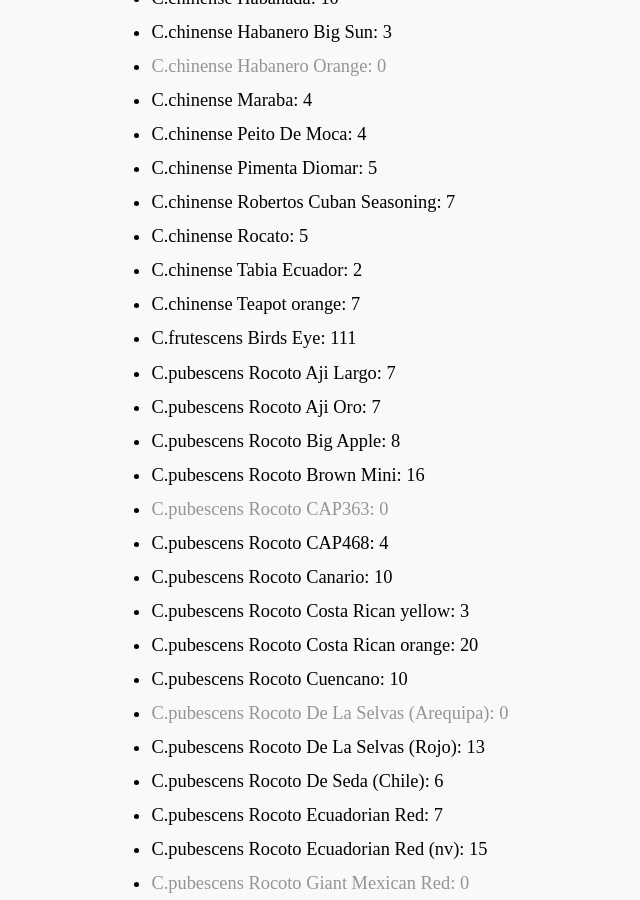
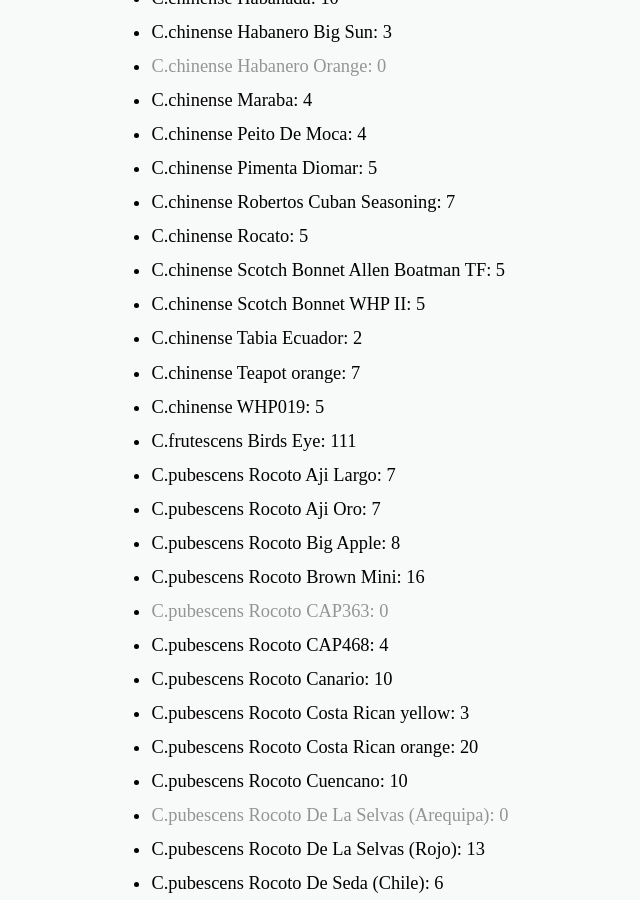
Before and after one commit to iamsebastian/blog.sebastian.science, a Jekyll site: the page built from samen.md, in a window 1280 px wide and 900 px high, scrolled down 3657 px. Shown: the whole window, without its empty margins (155-795 px from the left). Built offline with Jekyll 4.4.1, drawn with Linux system fonts in a browser that asks for light colours.

Commit message:
Updated seeds

```diff
--- a/_data/seeds.yaml
+++ b/_data/seeds.yaml
@@ -85,8 +85,11 @@ C.chinense Peito De Moca: 4
 C.chinense Pimenta Diomar: 5
 C.chinense Robertos Cuban Seasoning: 7
 C.chinense Rocato: 5
+C.chinense Scotch Bonnet Allen Boatman TF: 5
+C.chinense Scotch Bonnet WHP II: 5
 C.chinense Tabia Ecuador: 2
 C.chinense Teapot orange: 7
+C.chinense WHP019: 5
 C.frutescens Birds Eye: 111
 C.pubescens Rocoto Aji Largo: 7
 C.pubescens Rocoto Aji Oro: 7
```
